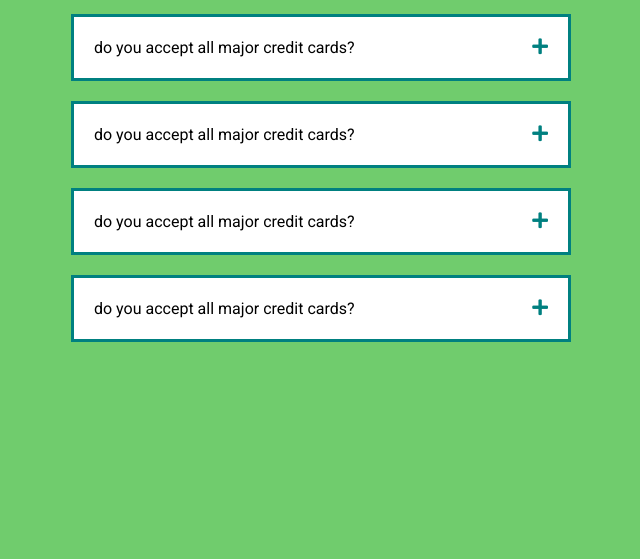
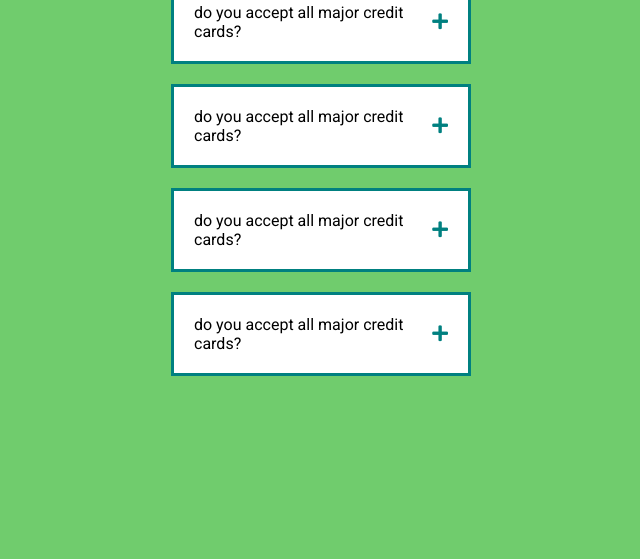
Before and after one commit to Aiman2020-alraidi/accordion, a plain HTML site: page index.html in a window 1280 px wide. Shown: the part 241-800 px from the top of the page, without its empty margins (319-959 px from the left). Drawn offline with Linux system fonts and the light colour scheme.

Commit message:
Update style.css

```diff
--- a/style.css
+++ b/style.css
@@ -15,6 +15,8 @@ body {
   left: 50%;
   top: 50%;
   transform: translate(-50%, -50%);
+  max-width: 100%;
+  width: 300px;
 }
 .heading {
   text-align: center;
@@ -24,7 +26,7 @@ body {
 
 .accordion-question {
   background-color: #fff;
-  width: 500px;
+  width: 100%;
   padding: 20px;
   border: 3px solid teal;
   margin: 0 auto;
```
